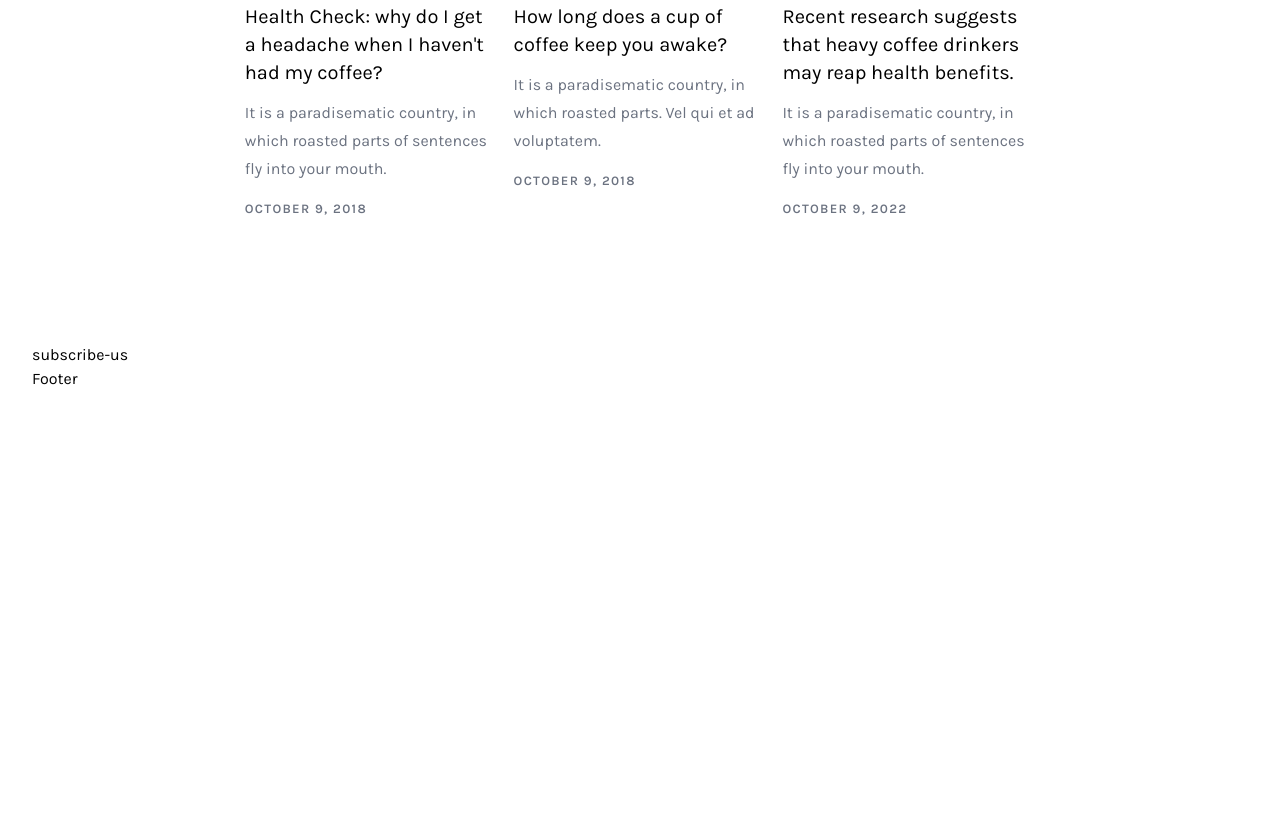
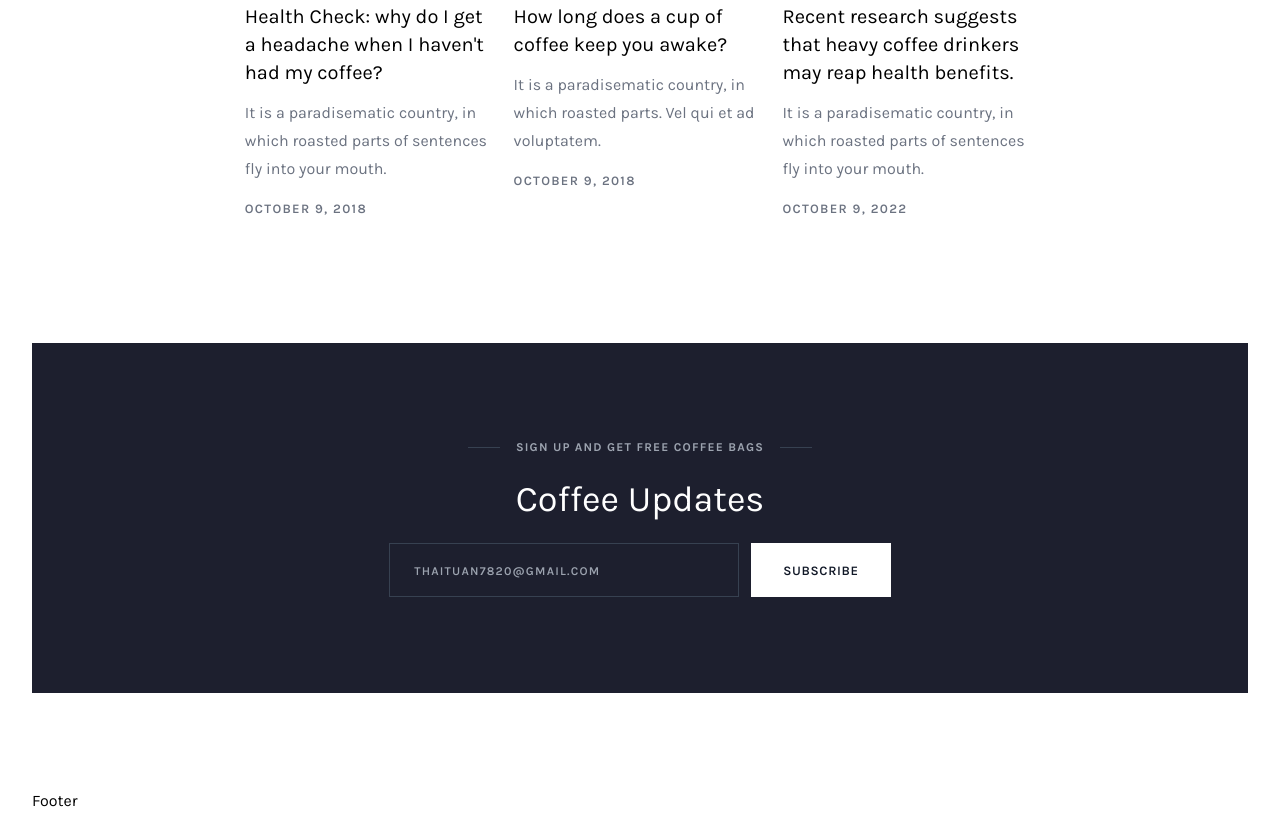
Before and after one commit to tuan782000/tailwindcss-coffee-style, a website: page public/index.html in a window 1280 px wide. Shown: the part 5163-5976 px from the top of the page. Before the commit the page ends 5554 px from the top, so only its background shows below. Drawn offline with nearby package versions, Linux system fonts and the light colour scheme; files that its build step writes are made by us from their sources.

Commit message:
Add subscribe us section.

```diff
--- a/public/index.html
+++ b/public/index.html
@@ -481,10 +481,24 @@
         </div>
       </div><!--End lifestyle-stories-->
 
-    <div class="subscribe-us">
-      subscribe-us
-    </div>
-    <!--End subscribe-us-->
+      <div class="subscribe-us w-full max-w-screen-2xl h-[350px] bg-[#1d1f2e] flex flex-col justify-center items-center mb-24">
+        <div class="flex justify-center items-center px-6 xs:px-0 mb-6">
+          <div class="w-8 h-px bg-gray-700"></div>
+          <div class="uppercase mx-4 tracking-widest text-gray-400 font-bold text-xs text-center">Sign up and get free coffee bags</div>
+          <div class="w-8 h-px bg-gray-700"></div>
+        </div>
+        <div class="text-4xl text-white mb-6">Coffee Updates</div>
+        <div class="tqd-form">
+          <div class="flex flex-col md:flex-row justify-center items-center gap-3">
+            <div class="tqd-form-item text-center">
+              <input type="email" placeholder="thaituan7820@gmail.com" class="px-6 py-4 w-[350px] max-w-[80%] xs:max-w-full bg-inherit border-[1px] border-gray-700 outline-none text-white leading-5 hover:border-gray-300 duration-500 focus:border-gray-300 placeholder:uppercase placeholder:text-xs placeholder:tracking-widest placeholder:font-semibold">
+            </div>
+            <div class="tqd-form-item">
+              <button type="submit" class="tqd-button bg-white text-gray-900 w-max max-h-[54px]">Subscribe</button>
+            </div>
+          </div>
+        </div>
+      </div><!--End subscribe-us-->
     </main>
 
     <footer>
```
